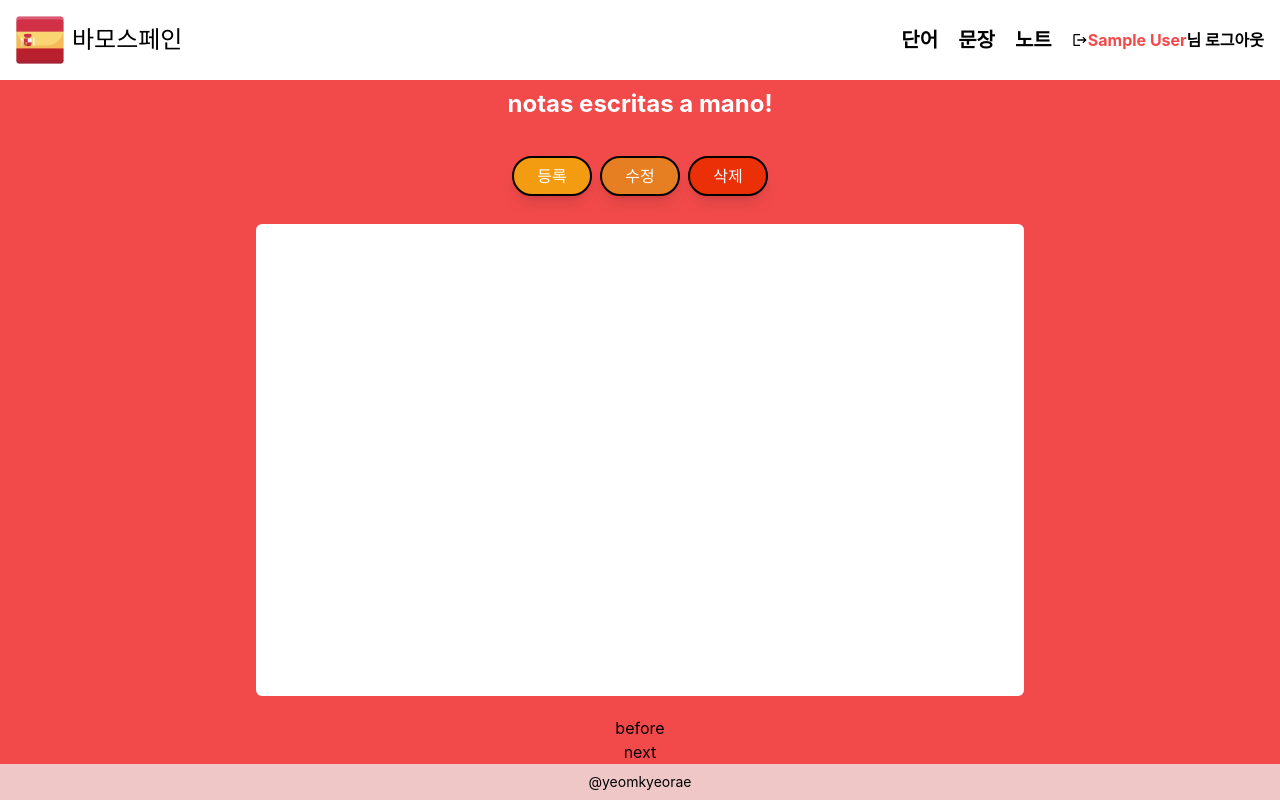
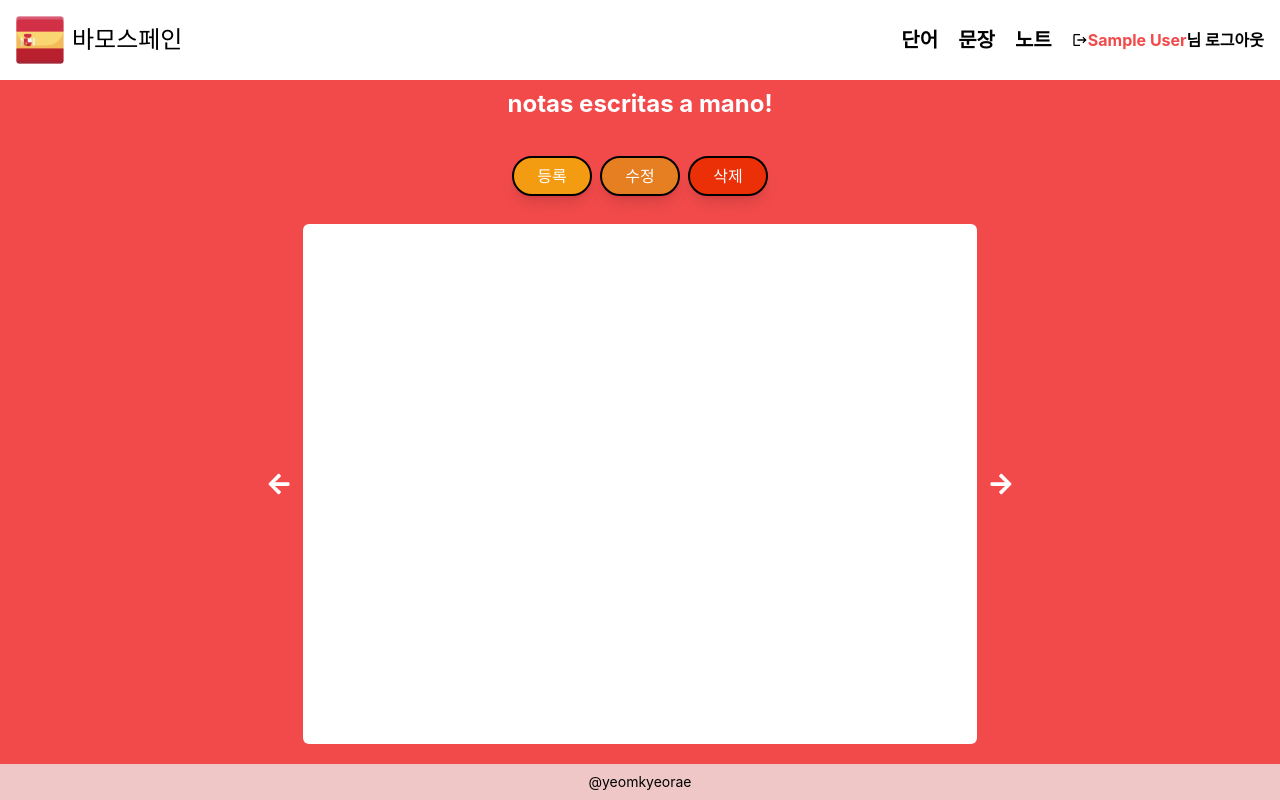
Before and after one commit to yeomkyeorae/next-spanish, a Next.js app: page /note in a window 1280 px wide. Built offline with nearby package versions, Linux system fonts and the light colour scheme; no server answers; sample sign-in values are in the browser's storage; a web font is replaced by a local one.

Commit message:
style: align before, next btn horizontally

```diff
--- a/app/note/page.tsx
+++ b/app/note/page.tsx
@@ -104,16 +104,10 @@ export default function Note() {
         ) : null}
       </div>
       {noteState === 'note' ? (
-        <MyNote content={content} />
+        <MyNote content={content} requestBeforeNote={requestBeforeNote} requestNextNote={requestNextNote} />
       ) : (
         <EnrollNote setNoteState={setNoteState} noteState={noteState} />
       )}
-      {noteState === 'note' ? (
-        <>
-          <button onClick={() => requestBeforeNote()}>before</button>
-          <button onClick={() => requestNextNote()}>next</button>
-        </>
-      ) : null}
     </section>
   );
 }
--- a/components/note/my-note.tsx
+++ b/components/note/my-note.tsx
@@ -1,10 +1,23 @@
 import NoteMarkdown from './note-markdown';
+import { FaArrowLeft, FaArrowRight } from 'react-icons/fa';
 
-export default function MyNote({ content }: { content: string }) {
+type Props = {
+  content: string;
+  requestBeforeNote: () => void;
+  requestNextNote: () => void;
+};
+
+export default function MyNote({ content, requestBeforeNote, requestNextNote }: Props) {
   return (
     <section className='flex flex-col items-center w-full h-full'>
-      <div className='flex w-3/5 h-full mb-5'>
+      <div className='flex items-center w-7/12 h-full mb-5'>
+        <div className='mr-3 text-white text-2xl cursor-pointer hover:text-highFever' onClick={requestBeforeNote}>
+          <FaArrowLeft />
+        </div>
         <NoteMarkdown markdown={content} width='full' />
+        <div className='ml-3 text-white text-2xl cursor-pointer hover:text-highFever' onClick={requestNextNote}>
+          <FaArrowRight />
+        </div>
       </div>
     </section>
   );
```
